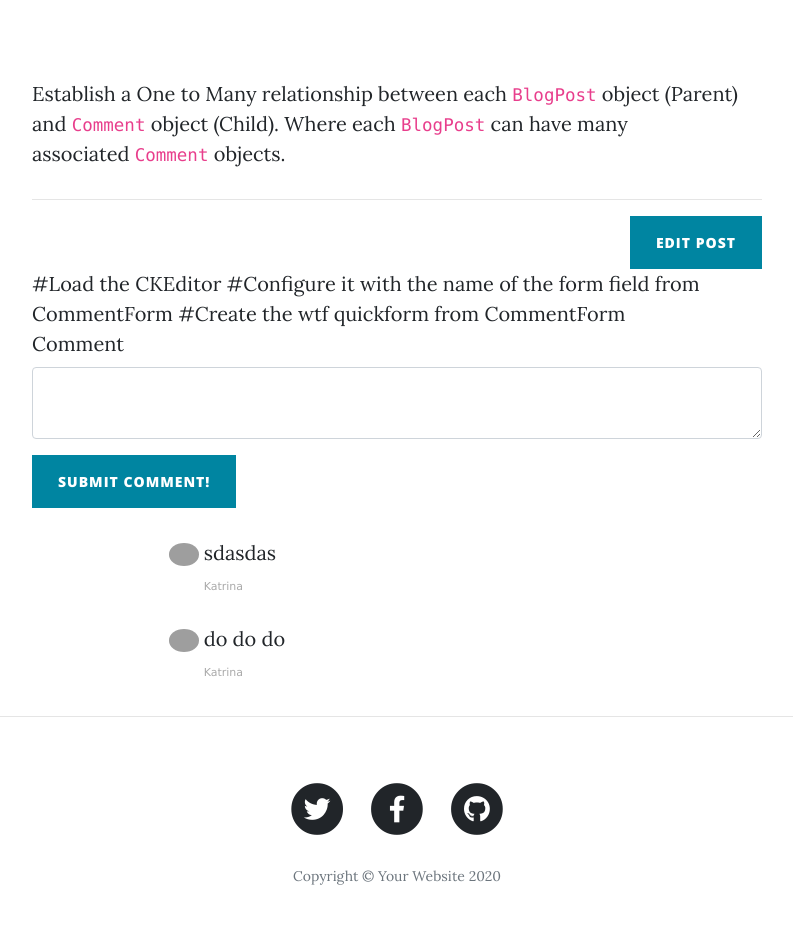
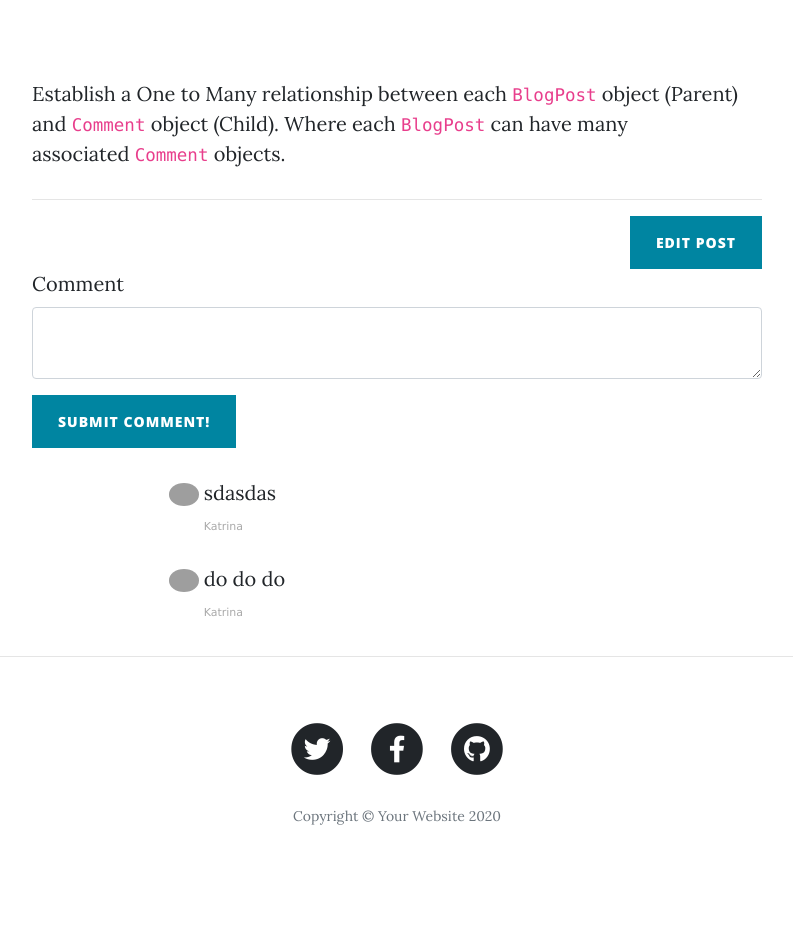
Before and after one commit to Mpython33/blog-with-users_day69, a Flask app: page /post/2 in a window 1280 px wide. Shown: the part 562-1514 px from the top of the page, without its empty margins (243-1036 px from the left). After the commit the page ends 1387 px from the top, so only its background shows below. Run offline with Flask 2, Linux system fonts and the light colour scheme; a user stored in the database is signed in; data comes from the database, SQL or seed files in the repository; some libraries are stand-ins or nearby versions; grey boxes are pictures that could not be loaded.

Commit message:
04/07  post.html

```diff
--- a/templates/post.html
+++ b/templates/post.html
@@ -36,11 +36,11 @@
 
 
 <!--           Comments Area -->
-          #Load the CKEditor
+<!--          #Load the CKEditor-->
             {{ ckeditor.load() }}
-          #Configure it with the name of the form field from CommentForm
+<!--          #Configure it with the name of the form field from CommentForm-->
             {{ ckeditor.config(name='comment_text') }}
-          #Create the wtf quickform from CommentForm
+<!--          #Create the wtf quickform from CommentForm-->
             {{ wtf.quick_form(form, novalidate=True, button_map={"submit": "primary"}) }}
           <div class="col-lg-8 col-md-10 mx-auto comment">
             {% for comment in post.comments: %}
```
